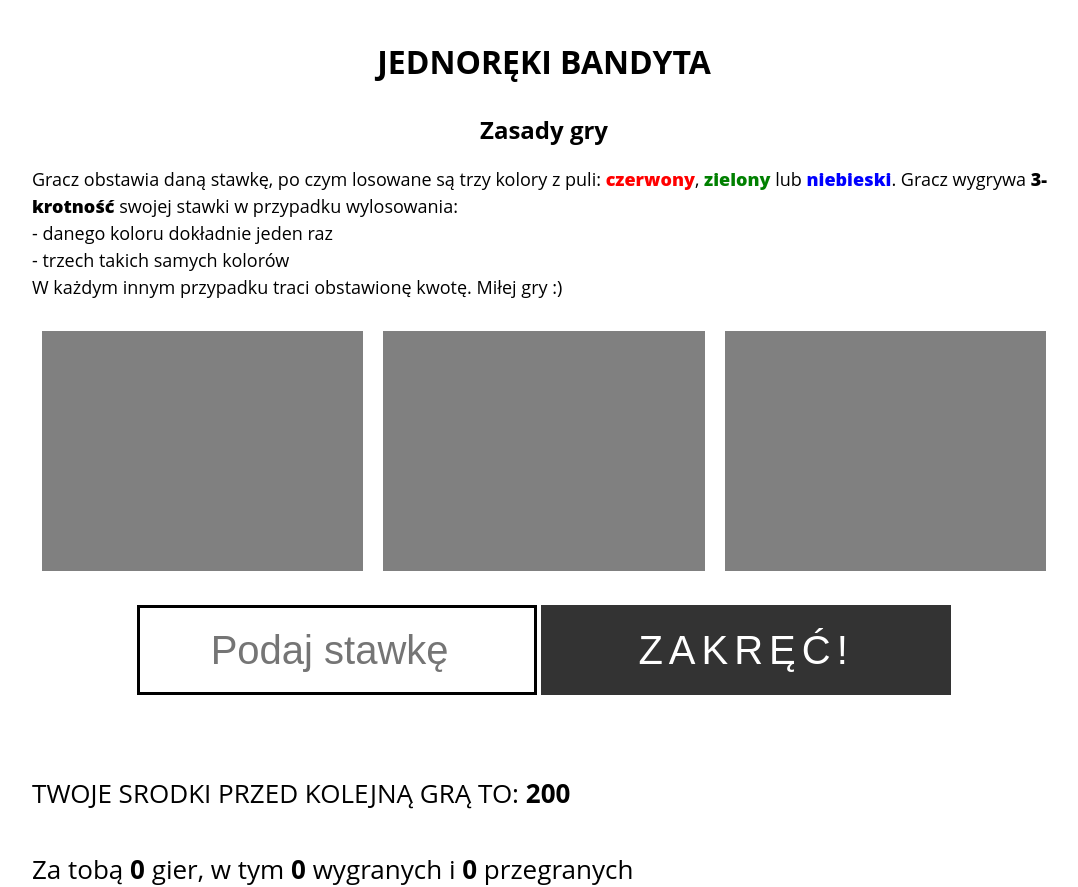
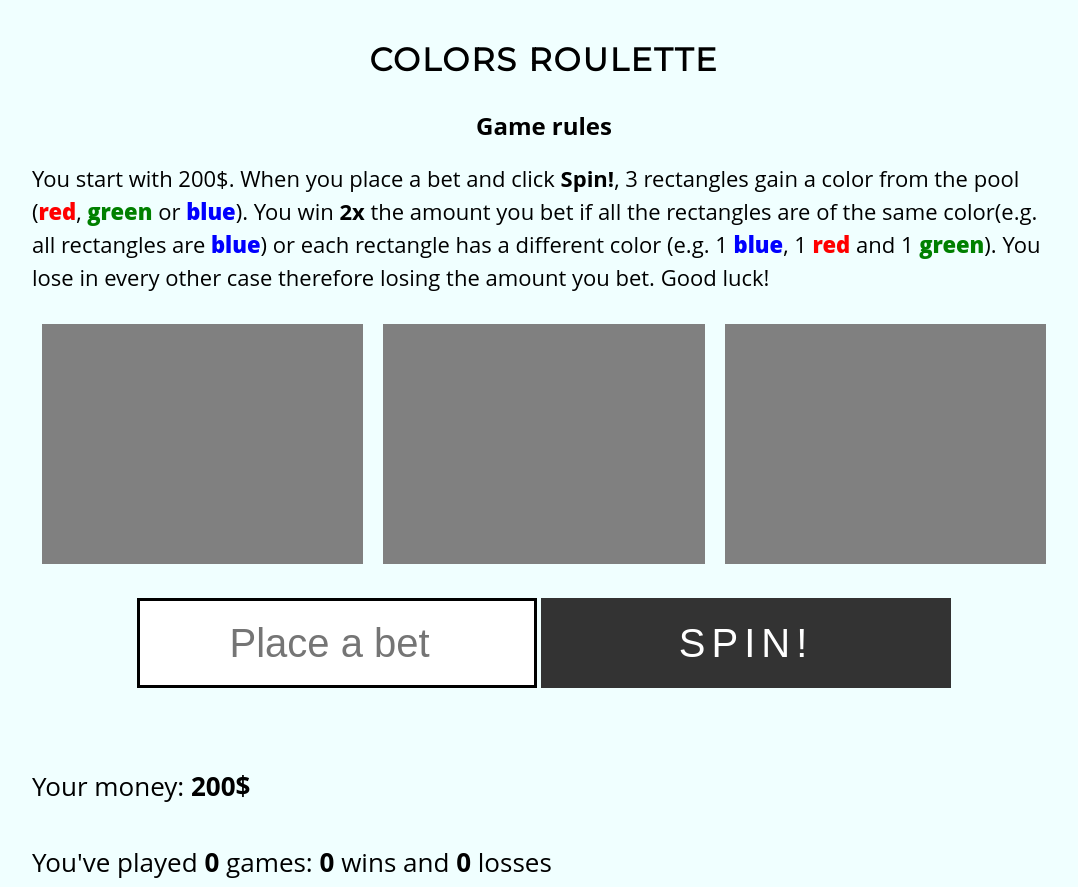
Before and after one commit to Sirrpanthee/colors-game, a plain HTML site: page index.html in a window 1280 px wide. Shown: the whole page, without its empty margins (96-1174 px from the left). Drawn offline with Linux system fonts and the light colour scheme.

Commit message:
translate code from polish to english, add styles

```diff
--- a/Game.js
+++ b/Game.js
@@ -1,49 +1,57 @@
 class Game {
   constructor(start) {
-
     this.stats = new Statistics();
     this.wallet = new Wallet(start);
 
-        document.getElementById('start').addEventListener('click', this.startGame.bind(this));
+    document
+      .getElementById("start")
+      .addEventListener("click", this.startGame.bind(this));
 
-        this.spanWallet = document.querySelector('.panel span.wallet');
-        this.boards = document.querySelectorAll('div.color');
-        this.inputBid = document.getElementById('bid');
-        this.spanResult = document.querySelector('.score span.result');
-        this.spanGames = document.querySelector('.score span.number');
-        this.spanWins = document.querySelector('.score span.win');
-        this.spanLosses = document.querySelector('.score span.loss');
+    this.spanWallet = document.querySelector(".panel span.wallet");
+    this.boards = document.querySelectorAll("div.color");
+    this.inputBid = document.getElementById("bid");
+    this.spanResult = document.querySelector(".score span.result");
+    this.spanGames = document.querySelector(".score span.number");
+    this.spanWins = document.querySelector(".score span.win");
+    this.spanLosses = document.querySelector(".score span.loss");
 
     this.render();
   }
 
-    render(colors = ['gray', 'gray', 'gray'], money = this.wallet.getWalletValue(), result = "", stats = [0, 0, 0], bid = 0, wonMoney = 0) {
+  render(
+    colors = ["gray", "gray", "gray"],
+    money = this.wallet.getWalletValue(),
+    result = "",
+    stats = [0, 0, 0],
+    bid = 0,
+    wonMoney = 0
+  ) {
     this.boards.forEach((board, i) => {
       board.style.backgroundColor = colors[i];
     });
 
     this.spanWallet.textContent = money;
     if (result) {
-            result = `Wygrałeś ${wonMoney}$. `;
+      result = `You won ${wonMoney}$. `;
     } else if (!result && result !== "") {
-            result = `Przegrałeś ${bid}$. `;
+      result = `You lost ${bid}$. `;
     }
     this.spanResult.textContent = result;
     this.spanGames.textContent = stats[0];
     this.spanWins.textContent = stats[1];
     this.spanLosses.textContent = stats[2];
-        this.inputBid.value = "";
   }
 
   startGame() {
-        if(this.inputBid.value < 1) return alert("Kwota, którą chcesz grać jest za mała!");
+    if (this.inputBid.value < 1)
+      return alert("Too low amount! Minimum value is 1$");
     const bid = Math.floor(this.inputBid.value);
 
-        if(!this.wallet.checkCanPlay(bid)) {
-            return alert("Masz za mało środków lud podana zostałą nieprawidłowa wartość");
+    if (!this.wallet.checkCanPlay(bid)) {
+      return alert("You don't have enough money or invalid value was given");
     }
 
-        this.wallet.changeWallet(bid, '-');
+    this.wallet.changeWallet(bid, "-");
 
     this.draw = new Draw();
     const colors = this.draw.getDrawResult();
@@ -52,6 +60,13 @@ class Game {
     this.wallet.changeWallet(wonMoney);
     this.stats.addGameResult(win, bid);
 
-        this.render(colors, this.wallet.getWalletValue(), win, this.stats.showGameStatistics(), bid, wonMoney);
+    this.render(
+      colors,
+      this.wallet.getWalletValue(),
+      win,
+      this.stats.showGameStatistics(),
+      bid,
+      wonMoney
+    );
   }
 }
--- a/Wallet.js
+++ b/Wallet.js
@@ -15,11 +15,11 @@ class Wallet {
                 } else if (type === "-") {
                     return _money -= value;
                 } else {
-                    throw new Error("Nieprawidłowy typ działania!");
+                    throw new Error("Invalid type!");
                 }
             }
             else {
-                throw new Error("Nieprawidłowa liczba!")
+                throw new Error("Invalid number!");
             }
         }
 
--- a/index.html
+++ b/index.html
@@ -5,18 +5,26 @@
   <meta charset="UTF-8">
   <meta name="viewport" content="width=device-width, initial-scale=1.0">
   <meta http-equiv="X-UA-Compatible" content="ie=edge">
-  <title>Jednoręki bandyta</title>
+  <title>Colors roulette</title>
+  <link rel="preconnect" href="https://fonts.gstatic.com">
+  <link href="https://fonts.googleapis.com/css2?family=Montserrat&display=swap" rel="stylesheet">
   <link rel="stylesheet" href="style.css">
 </head>
 
 <body>
   <div class="wrap">
 
-    <h1>Jednoręki bandyta</h1>
+    <h1>Colors roulette</h1>
 
-    <h2>Zasady gry</h2>
+    <h2>Game rules</h2>
 
-    <p>Gracz obstawia daną stawkę, po czym losowane są trzy kolory z puli: <span id="red">czerwony</span>, <span id="green">zielony</span> lub <span id="blue">niebieski</span>. Gracz wygrywa <span>3-krotność</span> swojej stawki w przypadku wylosowania:<br>- danego koloru dokładnie jeden raz <br>- trzech takich samych kolorów<br>W każdym innym przypadku traci obstawionę kwotę. Miłej gry :)</p>
+    <p id="game-rules">You start with 200$. When you place a bet and click <strong>Spin!</strong>, 3 rectangles gain a color from the
+      pool (<span id="red">red</span>, <span id="green">green</span> or <span id="blue">blue</span>). You win
+      <strong>2x</strong>
+      the amount you bet
+      if all the rectangles are of the same color(e.g. all rectangles are <span id="blue">blue</span>) or each rectangle
+      has a different color (e.g. 1 <span id="blue">blue</span>, 1 <span id="red">red</span> and 1 <span
+        id="green">green</span>). You lose in every other case therefore losing the amount you bet. Good luck!</p>
 
     <section class="game">
       <div class="color"></div>
@@ -25,15 +33,15 @@
     </section>
 
     <section class="play">
-      <input type="number" placeholder="Podaj stawkę" id="bid">
-      <button id="start">Zakręć!</button>
+      <input type="number" placeholder="Place a bet" id="bid">
+      <button id="start">Spin!</button>
     </section>
 
-    <section class="panel">TWOJE SRODKI PRZED KOLEJNĄ GRĄ TO: <span class="wallet"></span></section>
+    <section class="panel">Your money: <span class="wallet"></span><strong>$</strong></section>
 
     <section class="score">
-      <span class="result"></span> Za tobą <span class="number"></span> gier, w tym <span class="win"></span> wygranych
-      i <span class="loss"></span> przegranych
+      <span class="result"></span> You've played <span class="number"></span> games: <span class="win"></span> wins
+      and <span class="loss"></span> losses
     </section>
 
   </div>
--- a/style.css
+++ b/style.css
@@ -2,6 +2,14 @@
     margin: 0;
     padding: 0;
     box-sizing: border-box;
+}
+
+body {
+    background-color: #F0FFFF;
+}
+
+#game-rules {
+    font-size: 22px;
 }
 
 .wrap {
@@ -10,18 +18,20 @@
     font-family: 'open sans', roboto, sans-serif;
 }
 
-
-
 h1 {
+    font-family: 'Montserrat', sans-serif;
     text-align: center;
     text-transform: uppercase;
     margin-bottom: 30px;
+    letter-spacing: 2px;
 }
+
 .game {
     display: flex;
     margin-bottom: 3vh;
 
 }
+
 .game div {
     height: 30vh;
     flex-grow: 1;
@@ -33,7 +43,7 @@ border: 3px solid gray;
     text-align: center;
 }
 
-.play input{
+.play input {
     height: 90px;
     font-size: 40px;
     padding: 20px;
@@ -41,9 +51,10 @@ border: 3px solid gray;
     border: 3px solid black;
     text-align: center;
 }
+
 .play button {
     width: 40%;
- height:90px;
+    height: 90px;
     text-align: center;
     padding: 20px 60px;
     font-size: 40px;
@@ -60,10 +71,13 @@ border: 3px solid gray;
     font-size: 26px;
 }
 
-.panel, .score {
+.panel,
+.score {
     font-size: 26px;
 }
-.panel span, .score span {
+
+.panel span,
+.score span {
     font-weight: bold;
 }
 
@@ -71,20 +85,22 @@ border: 3px solid gray;
     .wrap {
         width: 90%;
     }
- .play input{
+
+    .play input {
         height: 70px;
         font-size: 30px;
         display: block;
         margin: 20px auto;
 
     }
+
     .play button {
         height: 74px;
         font-size: 30px;
         display: block;
         text-align: center;
         margin: 0 auto;
-  padding: 0 20px ;
+        padding: 0 20px;
     }
 
 }
```
Lines whose indentation alone changed are shown as unchanged.
